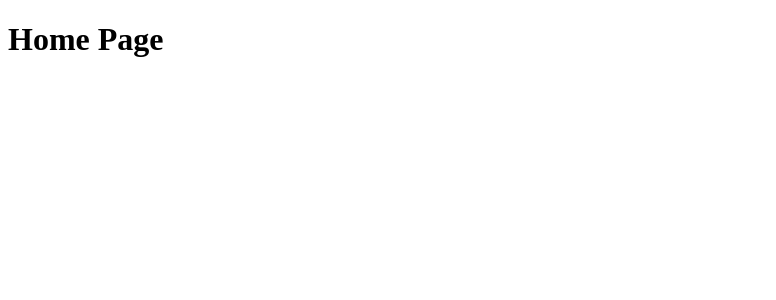
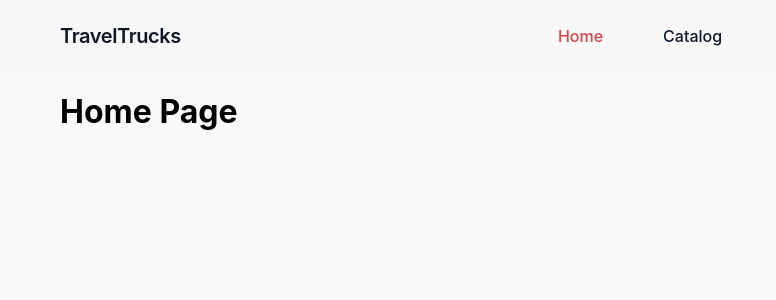
Before and after one commit to uanvi/goit-test-travel-trucks-app-front, a React (Vite) app: page / in a window 1280 px wide. Shown: the top 300 px of the page, without its empty margins (0-776 px from the left). Built offline with nearby package versions, Linux system fonts and the light colour scheme.

Commit message:
Add header and navigation

```diff
--- /dev/null
+++ b/src/App.css
@@ -0,0 +1,35 @@
+/* Reset стилі */
+* {
+  margin: 0;
+  padding: 0;
+  box-sizing: border-box;
+}
+
+body {
+  font-family: -apple-system, BlinkMacSystemFont, 'Segoe UI', 'Roboto', 'Oxygen', 'Ubuntu',
+    'Cantarell', 'Fira Sans', 'Droid Sans', 'Helvetica Neue', sans-serif;
+  -webkit-font-smoothing: antialiased;
+  -moz-osx-font-smoothing: grayscale;
+  background-color: #f8f9fa;
+}
+
+.app {
+  min-height: 100vh;
+  display: flex;
+  flex-direction: column;
+}
+
+.main-content {
+  flex: 1;
+  max-width: 1200px;
+  margin: 0 auto;
+  padding: 20px;
+  width: 100%;
+}
+
+/* Responsive design */
+@media (max-width: 768px) {
+  .main-content {
+    padding: 16px;
+  }
+}
--- a/src/App.tsx
+++ b/src/App.tsx
@@ -1,15 +1,22 @@
 import { Routes, Route } from 'react-router-dom';
+import Header from './components/Header/Header';
 import HomePage from './pages/HomePage';
 import CatalogPage from './pages/CatalogPage';
 import CamperDetailsPage from './pages/CamperDetailsPage';
+import './App.css';
 
 const App = () => {
   return (
-    <Routes>
-      <Route path="/" element={<HomePage />} />
-      <Route path="/catalog" element={<CatalogPage />} />
-      <Route path="/catalog/:id" element={<CamperDetailsPage />} />
-    </Routes>
+    <div className="app">
+      <Header />
+      <main className="main-content">
+        <Routes>
+          <Route path="/" element={<HomePage />} />
+          <Route path="/catalog" element={<CatalogPage />} />
+          <Route path="/catalog/:id" element={<CamperDetailsPage />} />
+        </Routes>
+      </main>
+    </div>
   );
 };
 
--- /dev/null
+++ b/src/components/Header/Header.css
@@ -0,0 +1,77 @@
+.header {
+  background-color: #f7f7f7;
+  border-bottom: none;
+  position: sticky;
+  top: 0;
+  z-index: 100;
+}
+
+.header-container {
+  max-width: 1200px;
+  margin: 0 auto;
+  padding: 0 20px;
+  display: flex;
+  justify-content: space-between;
+  align-items: center;
+  height: 72px;
+  position: relative;
+}
+
+.header-logo {
+  font-size: 20px;
+  font-weight: 600;
+  color: #101828;
+  text-decoration: none;
+  letter-spacing: -0.02em;
+}
+
+.header-logo:hover {
+  color: #101828;
+}
+
+.header-nav {
+  display: flex;
+  gap: 60px;
+  position: absolute;
+  left: 50%;
+  transform: translateX(-50%);
+}
+
+.nav-link {
+  text-decoration: none;
+  color: #101828;
+  font-size: 16px;
+  font-weight: 500;
+  line-height: 24px;
+  transition: color 0.2s ease;
+  position: relative;
+}
+
+.nav-link:hover {
+  color: #d84343;
+}
+
+.nav-link--active {
+  color: #d84343;
+  font-weight: 500;
+}
+
+/* Responsive design */
+@media (max-width: 768px) {
+  .header-container {
+    padding: 0 20px;
+    height: 60px;
+  }
+
+  .header-logo {
+    font-size: 18px;
+  }
+
+  .header-nav {
+    gap: 32px;
+  }
+
+  .nav-link {
+    font-size: 14px;
+  }
+}
--- /dev/null
+++ b/src/components/Header/Header.tsx
@@ -0,0 +1,42 @@
+import React from 'react';
+import { Link, useLocation } from 'react-router-dom';
+import './Header.css';
+
+const Header: React.FC = () => {
+  const location = useLocation();
+
+  const isActive = (path: string): boolean => {
+    if (path === '/') {
+      return location.pathname === '/';
+    }
+    if (path === '/catalog') {
+      return location.pathname === '/catalog';
+    }
+    return false;
+  };
+  return (
+    <header className="header">
+      <div className="header-container">
+        {/* Logo */}
+        <Link to="/" className="header-logo">
+          TravelTrucks
+        </Link>
+
+        {/* Navigation */}
+        <nav className="header-nav">
+          <Link to="/" className={`nav-link ${isActive('/') ? 'nav-link--active' : ''}`}>
+            Home
+          </Link>
+          <Link
+            to="/catalog"
+            className={`nav-link ${isActive('/catalog') ? 'nav-link--active' : ''}`}
+          >
+            Catalog
+          </Link>
+        </nav>
+      </div>
+    </header>
+  );
+};
+
+export default Header;
```
